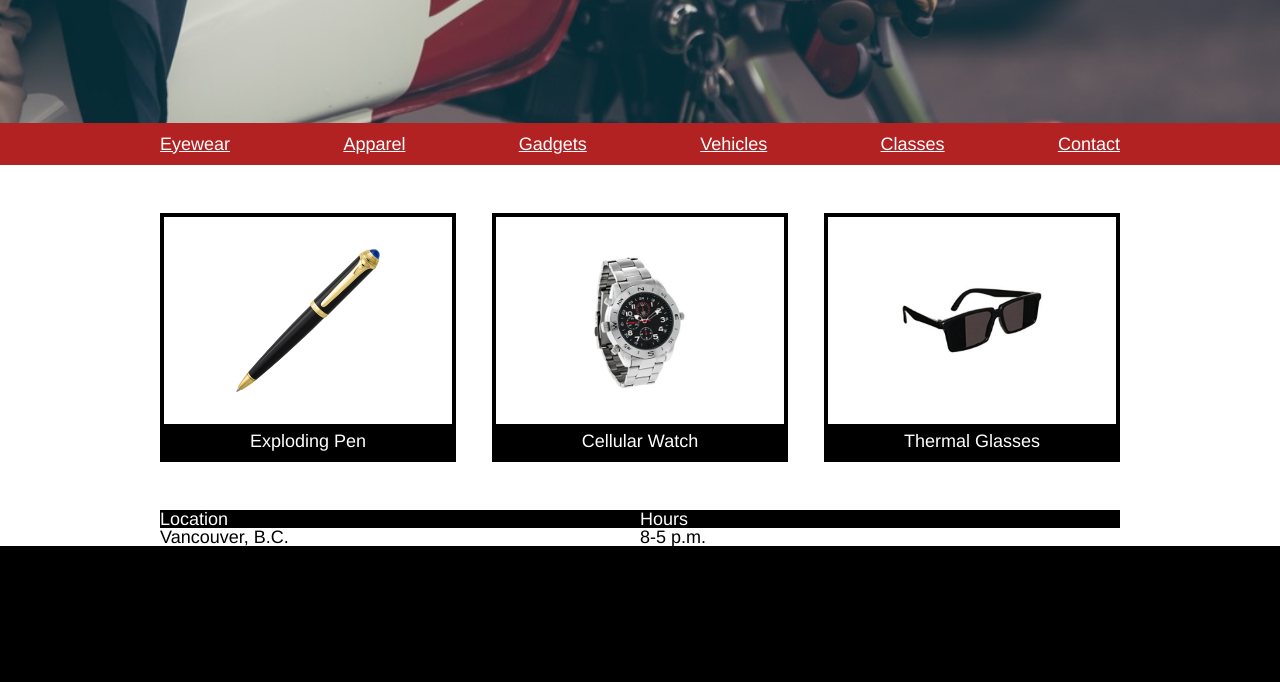
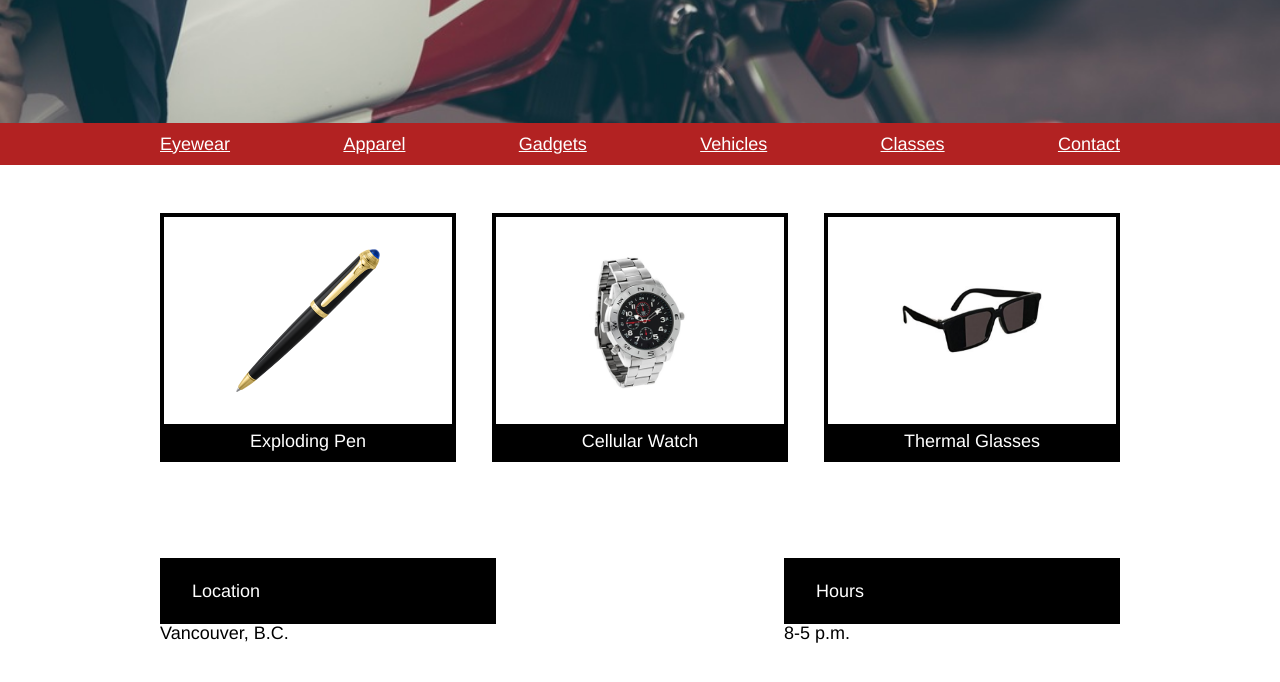
Before and after one commit to HeidiPierce/secret-agent, a plain HTML site: page index.html in a window 1280 px wide. Shown: the part 350-1032 px from the top of the page. Before the commit the page ends 897 px from the top, so only its background shows below. Drawn offline with Linux system fonts and the light colour scheme.

Commit message:
fixed business-info spacing.

```diff
--- a/index.html
+++ b/index.html
@@ -50,11 +50,11 @@
           </div>
         </div>
         <div class="business-info">
-          <div class="location">
+          <div class="info-1">
             <h3>Location</h3>
             <h4>Vancouver, B.C.</h4>
           </div>
-          <div class="hours">
+          <div class="info-2">
             <h3>Hours</h3>
             <h4>8-5 p.m.</h4>
           </div>
--- a/resources/css/style.css
+++ b/resources/css/style.css
@@ -99,13 +99,17 @@ section {
 /*business info boxes*/
 .business-info {
   display: flex;
+  justify-content: space-between;
+  flex-direction: row;
+  padding: 3rem 0 4rem;
 }
-h3 {
+.business-info h3 {
   background-color: black;
+  padding: 1.5rem 2rem;
 }
 .business-info h4 {
   color: black;
 }
-.location, .hours {
-  flex: 1;
+.info-1, .info-2 {
+  width: 35%;
 }
```
